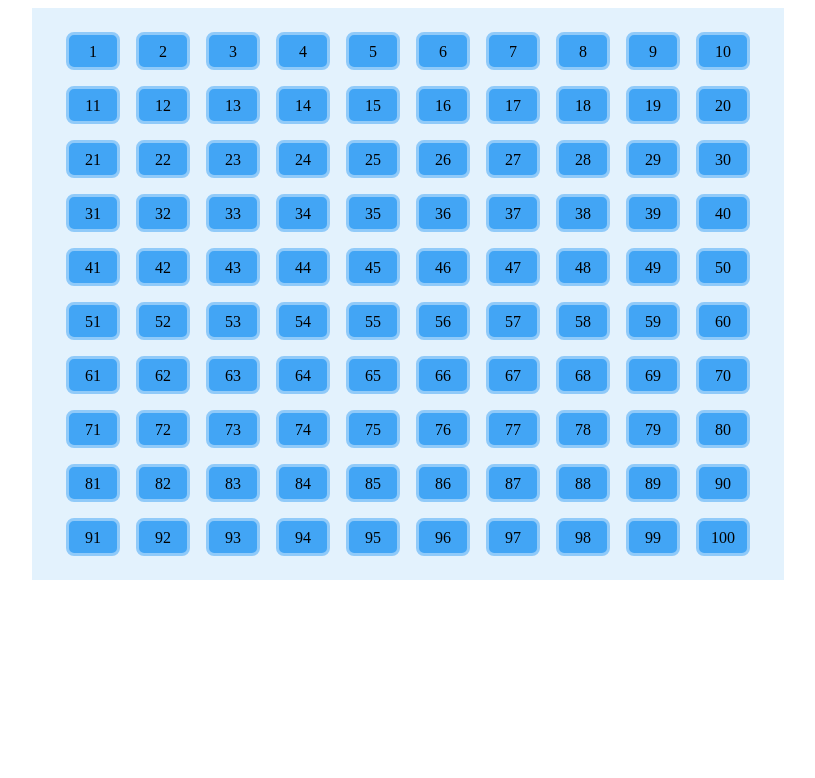
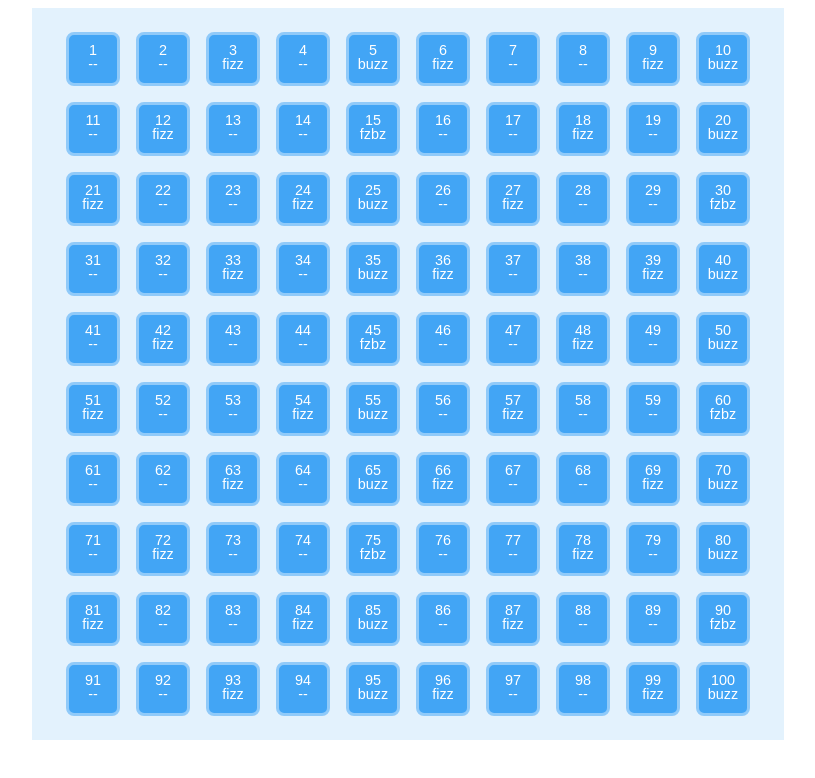
Before and after one commit to jvnicholson/three5fifteen, a website: page index.html in a window 1280 px wide. Shown: the whole page, without its empty margins (232-1047 px from the left). Drawn offline with nearby package versions, Linux system fonts and the light colour scheme.

Commit message:
add fizzbuzz logic

```diff
--- a/fizzbuzz.component.css
+++ b/fizzbuzz.component.css
@@ -1,5 +1,6 @@
 body {
     text-align: center;
+    font-family: sans-serif;
 }
 
 .container {
@@ -11,10 +12,17 @@ body {
 .item {
     display: inline-block;
     width: 2em;
-    height: 1em;
+    height: 2em;
     padding: 0.5em;
     background-color: #42A5F5;
     border-radius: 0.5em;
     border: 0.2em solid #90CAF9;
     margin: 0.5em;
 }
+.item span {
+    display: block;
+    font-size: 0.9em;
+    color: white;
+    font-weight: normal;
+    line-height: 1em;
+}
--- a/fizzbuzz.component.html
+++ b/fizzbuzz.component.html
@@ -1,6 +1,7 @@
 <div class="container">
     <div class="item"
     ng-repeat="item in $ctrl.items">
-        <span>{{ ::item }}</span>
+        <span class="index">{{ ::item.index }}</span>
+        <span class="label">{{ ::item.label }}</span>
     </div>
 </div>
--- a/fizzbuzz.component.js
+++ b/fizzbuzz.component.js
@@ -20,7 +20,19 @@
 
 		function init() {
 			for(var i=1; i<=100; i++) {
-				ctrl.items.push(i);
+				var item = { index: i };
+
+				ctrl.items.push(item);
+				if((i % 3) === 0 && (i % 5) === 0) {
+					item.label = "fzbz";
+				} else if ((i % 3) === 0) {
+					item.label = "fizz";
+				} else if((i % 5) === 0) {
+					item.label = "buzz";
+				} else {
+					item.label = "--";
+				}
+
 			}
 		}
 	}
```
